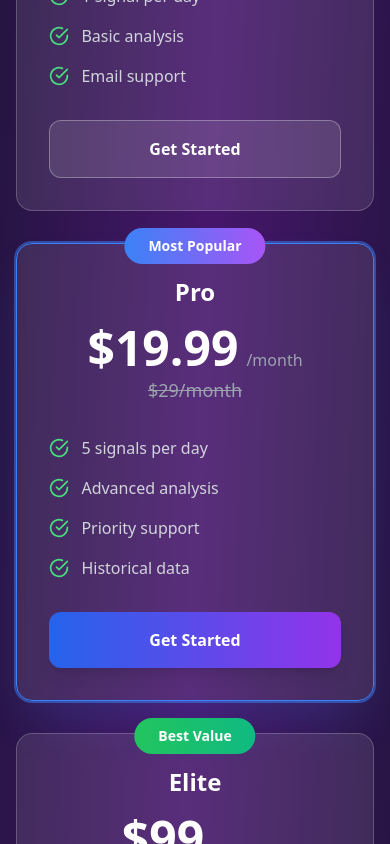
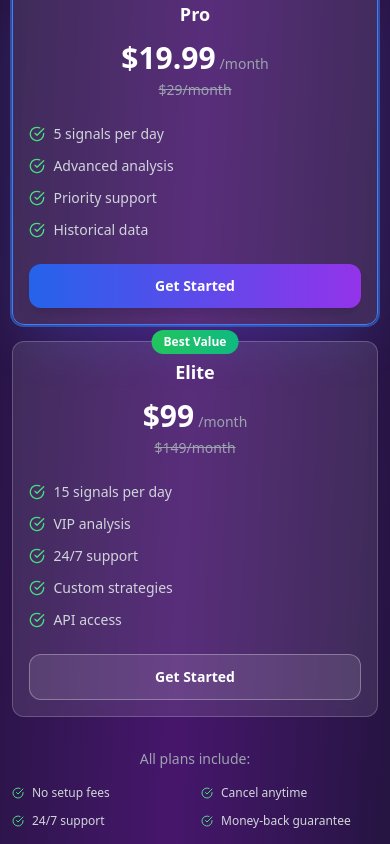
Before and after one commit to rend225/aitrad, a React (Vite) app: page / in a window 390 px wide. Shown: the part 4020-4864 px from the top of the page. Built offline with nearby package versions, Linux system fonts and the light colour scheme; no server answers; the database is empty.

Commit message:
Optimize pricing section for mobile with responsive cards and touch-friendly buttons
cgen-069e28cda1004eed941751ee4287fbde

```diff
--- a/src/pages/LandingPage.tsx
+++ b/src/pages/LandingPage.tsx
@@ -514,30 +514,30 @@ const LandingPage: React.FC = () => {
       </section>
 
       {/* Pricing Section */}
-      <section className="py-20 px-4 sm:px-6 lg:px-8 bg-black/20">
+      <section className="py-12 sm:py-16 lg:py-20 px-3 sm:px-6 lg:px-8 bg-black/20">
         <div className="max-w-7xl mx-auto">
-          <div className="text-center mb-16">
-            <h2 className="text-4xl sm:text-5xl font-bold text-white mb-6">
+          <div className="text-center mb-10 sm:mb-16">
+            <h2 className="text-2xl sm:text-3xl lg:text-4xl xl:text-5xl font-bold text-white mb-4 sm:mb-6">
               {t('landing.pricing.title')}
             </h2>
-            <p className="text-xl text-gray-300">
+            <p className="text-base sm:text-lg lg:text-xl text-gray-300">
               {t('landing.pricing.subtitle')}
             </p>
           </div>
 
-          <div className="grid lg:grid-cols-3 gap-8 max-w-6xl mx-auto">
+          <div className="grid sm:grid-cols-2 lg:grid-cols-3 gap-4 sm:gap-6 lg:gap-8 max-w-6xl mx-auto">
             {plans.map((plan, index) => (
               <div
                 key={index}
-                className={`relative bg-white/10 backdrop-blur-sm rounded-2xl p-8 border transition-all hover:scale-105 ${
+                className={`relative bg-white/10 backdrop-blur-sm rounded-xl sm:rounded-2xl p-4 sm:p-6 lg:p-8 border transition-all hover:scale-105 active:scale-95 ${
                   plan.popular
                     ? 'border-blue-500 ring-2 ring-blue-500/50 shadow-2xl shadow-blue-500/20'
                     : 'border-white/20 hover:border-white/40'
                 }`}
               >
                 {plan.badge && (
-                  <div className="absolute -top-4 left-1/2 transform -translate-x-1/2">
-                    <div className={`px-6 py-2 rounded-full text-sm font-semibold text-white ${
+                  <div className="absolute -top-3 sm:-top-4 left-1/2 transform -translate-x-1/2">
+                    <div className={`px-3 py-1 sm:px-6 sm:py-2 rounded-full text-xs sm:text-sm font-semibold text-white ${
                       plan.popular ? 'bg-gradient-to-r from-blue-500 to-purple-500' : 'bg-gradient-to-r from-green-500 to-emerald-500'
                     }`}>
                       {plan.badge}
@@ -545,25 +545,25 @@ const LandingPage: React.FC = () => {
                   </div>
                 )}
 
-                <div className="text-center mb-8">
-                  <h3 className="text-2xl font-bold text-white mb-4">{plan.name}</h3>
-                  <div className="mb-4">
-                    <div className="flex items-baseline justify-center space-x-2">
-                      <span className="text-5xl font-bold text-white">{plan.price}</span>
-                      <span className="text-gray-400">/month</span>
+                <div className="text-center mb-6 sm:mb-8">
+                  <h3 className="text-lg sm:text-xl lg:text-2xl font-bold text-white mb-3 sm:mb-4">{plan.name}</h3>
+                  <div className="mb-3 sm:mb-4">
+                    <div className="flex items-baseline justify-center space-x-1 sm:space-x-2">
+                      <span className="text-3xl sm:text-4xl lg:text-5xl font-bold text-white">{plan.price}</span>
+                      <span className="text-gray-400 text-sm sm:text-base">/month</span>
                     </div>
                     {plan.originalPrice && (
-                      <div className="text-gray-400 line-through text-lg mt-1">
+                      <div className="text-gray-400 line-through text-sm sm:text-base lg:text-lg mt-1">
                         {plan.originalPrice}/month
                       </div>
                     )}
                   </div>
                 </div>
 
-                <ul className="space-y-4 mb-8">
+                <ul className="space-y-3 sm:space-y-4 mb-6 sm:mb-8">
                   {plan.features.map((feature, featureIndex) => (
-                    <li key={featureIndex} className="flex items-center text-gray-300">
-                      <CheckCircle className="h-5 w-5 text-green-400 mr-3 flex-shrink-0" />
+                    <li key={featureIndex} className="flex items-center text-gray-300 text-sm sm:text-base">
+                      <CheckCircle className="h-4 w-4 sm:h-5 sm:w-5 text-green-400 mr-2 sm:mr-3 flex-shrink-0" />
                       <span>{feature}</span>
                     </li>
                   ))}
@@ -571,7 +571,7 @@ const LandingPage: React.FC = () => {
 
                 <Link
                   to="/register"
-                  className={`w-full py-4 px-6 rounded-xl font-semibold transition-all text-center block ${
+                  className={`w-full py-3 sm:py-4 px-4 sm:px-6 rounded-xl font-semibold transition-all text-center block touch-manipulation active:scale-95 text-sm sm:text-base ${
                     plan.popular
                       ? 'bg-gradient-to-r from-blue-600 to-purple-600 hover:from-blue-700 hover:to-purple-700 text-white shadow-lg'
                       : 'bg-white/10 hover:bg-white/20 text-white border border-white/30'
@@ -583,23 +583,23 @@ const LandingPage: React.FC = () => {
             ))}
           </div>
 
-          <div className="text-center mt-12">
-            <p className="text-gray-400 mb-6">All plans include:</p>
-            <div className="flex flex-wrap justify-center gap-6 text-sm text-gray-300">
+          <div className="text-center mt-8 sm:mt-12">
+            <p className="text-gray-400 mb-4 sm:mb-6 text-sm sm:text-base">All plans include:</p>
+            <div className="grid grid-cols-2 sm:flex sm:flex-wrap justify-center gap-3 sm:gap-6 text-xs sm:text-sm text-gray-300">
               <div className="flex items-center space-x-2">
-                <CheckCircle className="h-4 w-4 text-green-400" />
+                <CheckCircle className="h-3 w-3 sm:h-4 sm:w-4 text-green-400" />
                 <span>No setup fees</span>
               </div>
               <div className="flex items-center space-x-2">
-                <CheckCircle className="h-4 w-4 text-green-400" />
+                <CheckCircle className="h-3 w-3 sm:h-4 sm:w-4 text-green-400" />
                 <span>Cancel anytime</span>
               </div>
               <div className="flex items-center space-x-2">
-                <CheckCircle className="h-4 w-4 text-green-400" />
+                <CheckCircle className="h-3 w-3 sm:h-4 sm:w-4 text-green-400" />
                 <span>24/7 support</span>
               </div>
               <div className="flex items-center space-x-2">
-                <CheckCircle className="h-4 w-4 text-green-400" />
+                <CheckCircle className="h-3 w-3 sm:h-4 sm:w-4 text-green-400" />
                 <span>Money-back guarantee</span>
               </div>
             </div>
```
